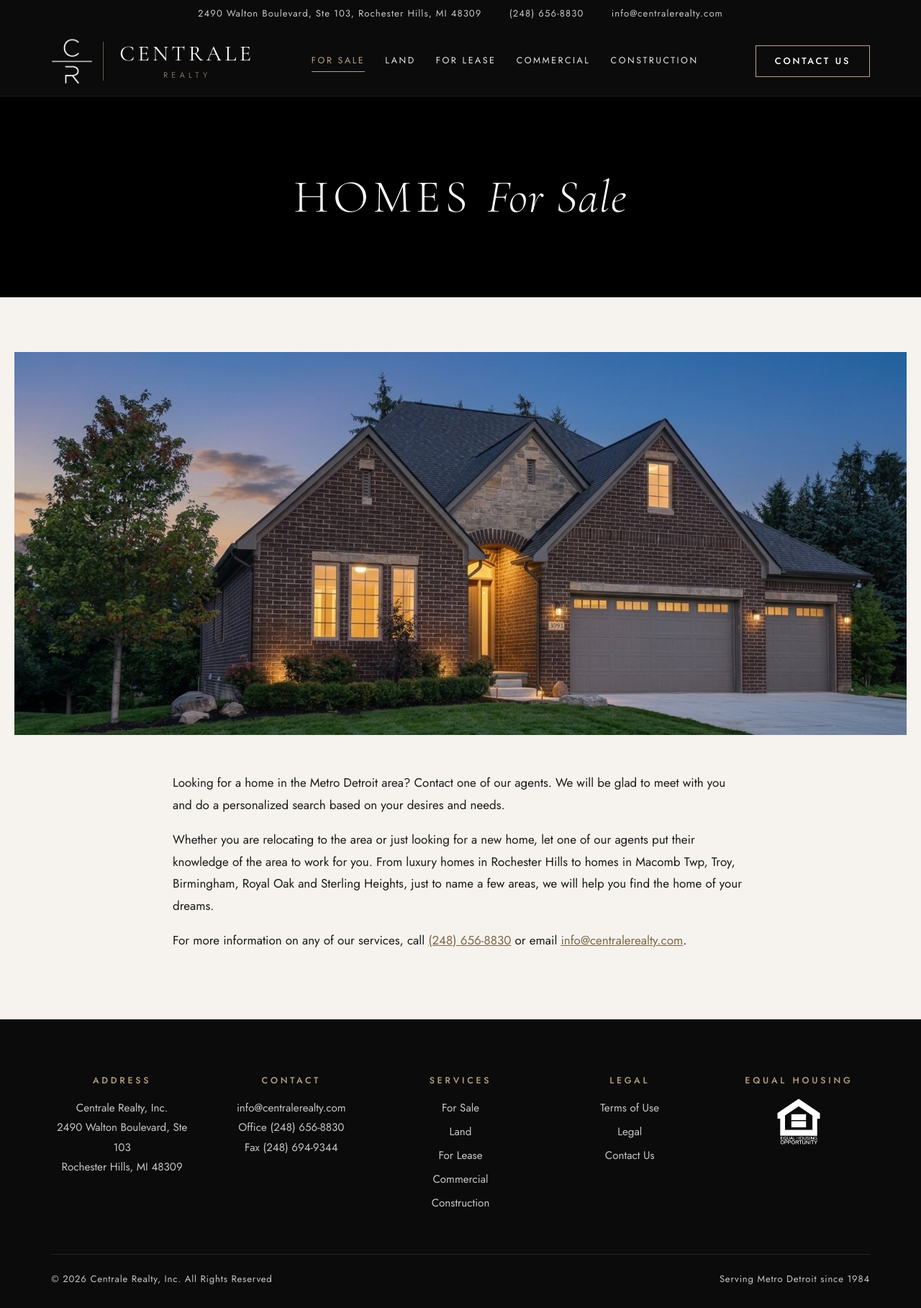
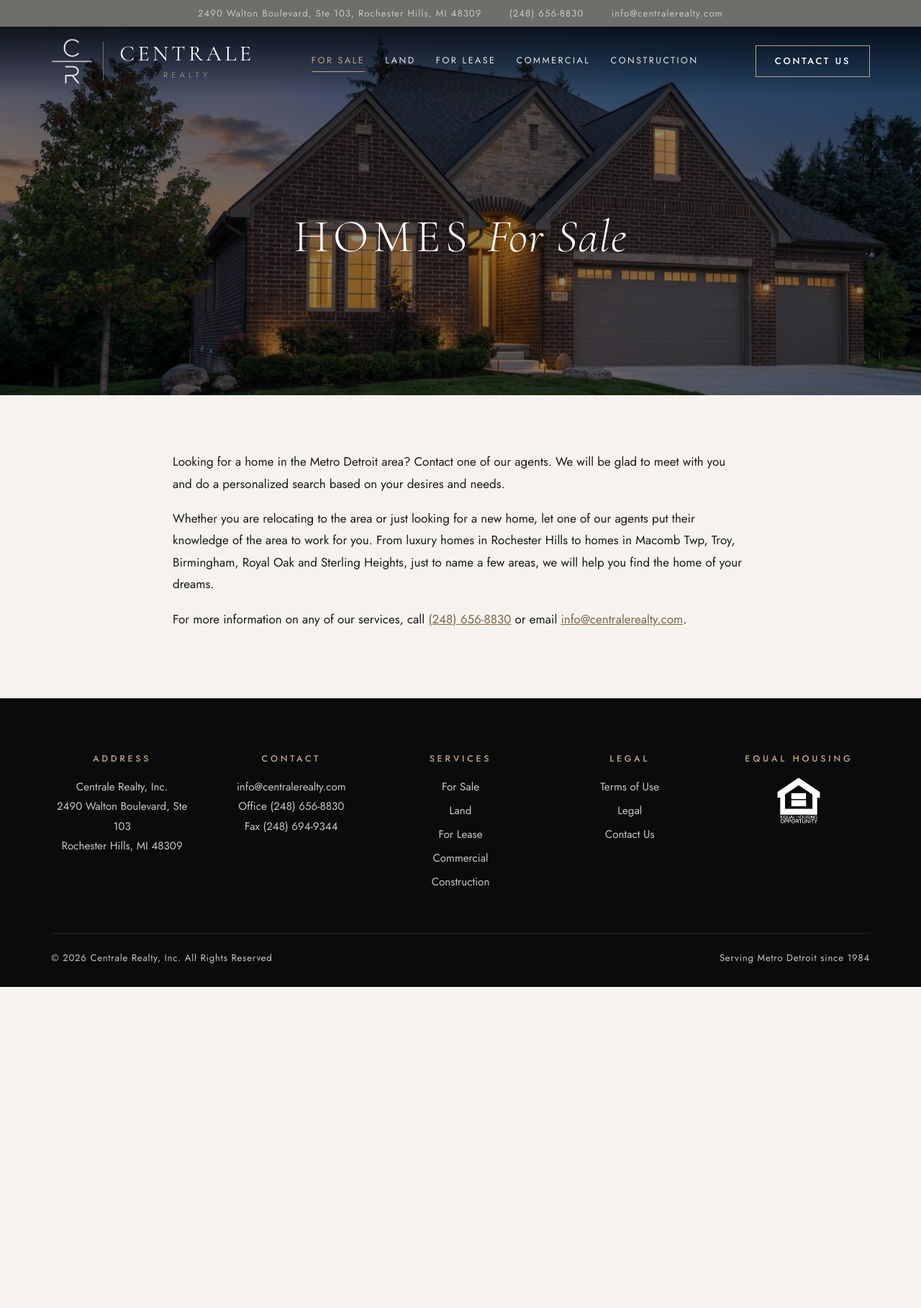
Before and after one commit to vlrandaz-max/fantastic-octo-computing-machine, a PHP site: page /centrale-realty-website-rebuild-2026/site/for-sale/ in a window 1280 px wide. Shown: the whole page at 72% size. After the commit the page ends 1371 px from the top, so only its background shows below. Run offline with PHP 8.4, Linux system fonts and the light colour scheme.

Commit message:
Inner pages: full-width hero with page title over the slideshow, like home
Co-Authored-By: Claude Sonnet 5.5 <noreply@anthropic.com>
Claude-Session: https://claude.ai/code/session_01A4gCbcwvGxdGd96NywQWgv

```diff
--- a/centrale-realty-website-rebuild-2026/site/commercial-space/index.html
+++ b/centrale-realty-website-rebuild-2026/site/commercial-space/index.html
@@ -17,7 +17,7 @@
   <link rel="apple-touch-icon" href="../assets/apple-touch-icon.png">
   <link rel="stylesheet" href="../styles.css">
 </head>
-<body class="inner">
+<body class="inner overlay">
   <a class="skip" href="#main">Skip to content</a>
   <div class="topbar"><div class="wrap"><span class="addr">2490 Walton Boulevard, Ste 103, Rochester Hills, MI 48309</span><a href="tel:+12486568830">(248) 656-8830</a><a href="mailto:info@centralerealty.com">info@centralerealty.com</a></div></div>
   <header class="site-header">
@@ -30,9 +30,8 @@
     </div>
   </header>
   <main id="main">
-    <section class="page-title"><h1>Commercial <em>Space</em></h1></section>
+    <section class="hero page-hero" aria-labelledby="page-title"><img src="../assets/images/office-banner.jpg" alt="Two-storey brick and stone office building at 2490 Walton Boulevard, Rochester Hills" width="1600" height="686"><div class="hero-copy"><h1 id="page-title">Commercial <em>Space</em></h1></div></section>
     <section class="page-body">
-      <figure class="banner wrap"><img src="../assets/images/office-banner.jpg" alt="Two-storey brick and stone office building at 2490 Walton Boulevard, Rochester Hills" width="1600" height="686"></figure>
       <div class="wrap"><div class="prose">
       <p>We offer Metro Detroit area commercial properties. If you are looking for office space near Automation Alley, with close proximity to I-75, M-59, Chrysler Headquarters and most major job hubs, take a look at what we have to offer in Rochester Hills and Auburn Hills.</p>
     <p>For other properties and areas, contact one of our agents to conduct a search to meet your needs.</p>
--- a/centrale-realty-website-rebuild-2026/site/construction-services/index.html
+++ b/centrale-realty-website-rebuild-2026/site/construction-services/index.html
@@ -17,7 +17,7 @@
   <link rel="apple-touch-icon" href="../assets/apple-touch-icon.png">
   <link rel="stylesheet" href="../styles.css">
 </head>
-<body class="inner">
+<body class="inner overlay">
   <a class="skip" href="#main">Skip to content</a>
   <div class="topbar"><div class="wrap"><span class="addr">2490 Walton Boulevard, Ste 103, Rochester Hills, MI 48309</span><a href="tel:+12486568830">(248) 656-8830</a><a href="mailto:info@centralerealty.com">info@centralerealty.com</a></div></div>
   <header class="site-header">
@@ -30,9 +30,8 @@
     </div>
   </header>
   <main id="main">
-    <section class="page-title"><h1>Construction <em>Services</em></h1></section>
+    <section class="hero page-hero" aria-labelledby="page-title"><div class="slides"><img src="../assets/images/slide-con-foundation.jpg" alt="Aerial view of a new home foundation with poured walls before framing" width="1600" height="686"><img src="../assets/images/slide-con-telehandler.jpg" alt="Telehandler lifting masonry to scaffolding at a home under construction" width="1600" height="686" loading="lazy"><img src="../assets/images/slide-con-new.jpg" alt="Aerial view of a finished custom home" width="1600" height="686" loading="lazy"></div><div class="hero-copy"><h1 id="page-title">Construction <em>Services</em></h1></div></section>
     <section class="page-body">
-      <figure class="banner wrap slides"><img src="../assets/images/slide-con-foundation.jpg" alt="Aerial view of a new home foundation with poured walls before framing" width="1600" height="686"><img src="../assets/images/slide-con-telehandler.jpg" alt="Telehandler lifting masonry to scaffolding at a home under construction" width="1600" height="686" loading="lazy"><img src="../assets/images/slide-con-new.jpg" alt="Aerial view of a finished custom home" width="1600" height="686" loading="lazy"></figure>
       <div class="wrap"><div class="prose">
       <p>Specializing in new construction and luxury construction across the Metro Detroit area, on your site or ours.</p>
     <ul>
--- a/centrale-realty-website-rebuild-2026/site/contact-us/index.html
+++ b/centrale-realty-website-rebuild-2026/site/contact-us/index.html
@@ -32,7 +32,6 @@
   <main id="main">
     <section class="page-title"><h1>Contact <em>Us</em></h1></section>
     <section class="page-body">
-
       <div class="wrap"><div class="prose">
       <address>Centrale Realty, Inc.<br>2490 Walton Boulevard, Ste 103, Rochester Hills, MI 48309<br>Office: <a href="tel:+12486568830">248.656.8830</a><br>Fax: 248.694.9344<br>Email: <a href="mailto:info@centralerealty.com">info@centralerealty.com</a></address>
     <p><a class="btn" href="mailto:info@centralerealty.com">Email us</a></p>
--- a/centrale-realty-website-rebuild-2026/site/for-lease/index.html
+++ b/centrale-realty-website-rebuild-2026/site/for-lease/index.html
@@ -17,7 +17,7 @@
   <link rel="apple-touch-icon" href="../assets/apple-touch-icon.png">
   <link rel="stylesheet" href="../styles.css">
 </head>
-<body class="inner">
+<body class="inner overlay">
   <a class="skip" href="#main">Skip to content</a>
   <div class="topbar"><div class="wrap"><span class="addr">2490 Walton Boulevard, Ste 103, Rochester Hills, MI 48309</span><a href="tel:+12486568830">(248) 656-8830</a><a href="mailto:info@centralerealty.com">info@centralerealty.com</a></div></div>
   <header class="site-header">
@@ -30,9 +30,8 @@
     </div>
   </header>
   <main id="main">
-    <section class="page-title"><h1>Properties <em>For Lease</em></h1></section>
+    <section class="hero page-hero" aria-labelledby="page-title"><div class="slides"><img src="../assets/images/duplex-banner.jpg" alt="Brick duplex with attached two-car garages" width="1600" height="686"><img src="../assets/images/slide-lease-kitchen.jpg" alt="Bright kitchen with gold hardware" width="1600" height="686" loading="lazy"><img src="../assets/images/slide-lease-suite.jpg" alt="Primary suite with coffered ceiling" width="1600" height="686" loading="lazy"></div><div class="hero-copy"><h1 id="page-title">Properties <em>For Lease</em></h1></div></section>
     <section class="page-body">
-      <figure class="banner wrap slides"><img src="../assets/images/duplex-banner.jpg" alt="Brick duplex with attached two-car garages" width="1600" height="686"><img src="../assets/images/slide-lease-kitchen.jpg" alt="Bright kitchen with gold hardware" width="1600" height="686" loading="lazy"><img src="../assets/images/slide-lease-suite.jpg" alt="Primary suite with coffered ceiling" width="1600" height="686" loading="lazy"></figure>
       <div class="wrap"><div class="prose">
       <p>We specialize in Metro Detroit area rentals. Whether you are relocating to the area or just looking for a new place to call home, one of our agents will be glad to help.</p>
     <p>From our luxury corporate housing in Rochester Hills to our duplexes and townhomes in Shelby Twp and Chesterfield Twp, all offer premium features such as 3 to 4 bedrooms, full basements, 1 to 3 car garages and much more.</p>
--- a/centrale-realty-website-rebuild-2026/site/for-sale/index.html
+++ b/centrale-realty-website-rebuild-2026/site/for-sale/index.html
@@ -17,7 +17,7 @@
   <link rel="apple-touch-icon" href="../assets/apple-touch-icon.png">
   <link rel="stylesheet" href="../styles.css">
 </head>
-<body class="inner">
+<body class="inner overlay">
   <a class="skip" href="#main">Skip to content</a>
   <div class="topbar"><div class="wrap"><span class="addr">2490 Walton Boulevard, Ste 103, Rochester Hills, MI 48309</span><a href="tel:+12486568830">(248) 656-8830</a><a href="mailto:info@centralerealty.com">info@centralerealty.com</a></div></div>
   <header class="site-header">
@@ -30,9 +30,8 @@
     </div>
   </header>
   <main id="main">
-    <section class="page-title"><h1>Homes <em>For Sale</em></h1></section>
+    <section class="hero page-hero" aria-labelledby="page-title"><div class="slides"><img src="../assets/images/slide-grandeur-aerial.jpg" alt="Twilight aerial view of The Grandeur" width="1600" height="686"><img src="../assets/images/slide-majestic.jpg" alt="The Majestic at twilight" width="1600" height="686" loading="lazy"><img src="../assets/images/slide-crestwood-aerial.jpg" alt="Twilight aerial view of The Crestwood" width="1600" height="686" loading="lazy"></div><div class="hero-copy"><h1 id="page-title">Homes <em>For Sale</em></h1></div></section>
     <section class="page-body">
-      <figure class="banner wrap slides"><img src="../assets/images/slide-grandeur-aerial.jpg" alt="Twilight aerial view of The Grandeur" width="1600" height="686"><img src="../assets/images/slide-majestic.jpg" alt="The Majestic at twilight" width="1600" height="686" loading="lazy"><img src="../assets/images/slide-crestwood-aerial.jpg" alt="Twilight aerial view of The Crestwood" width="1600" height="686" loading="lazy"></figure>
       <div class="wrap"><div class="prose">
       <p>Looking for a home in the Metro Detroit area? Contact one of our agents. We will be glad to meet with you and do a personalized search based on your desires and needs.</p>
     <p>Whether you are relocating to the area or just looking for a new home, let one of our agents put their knowledge of the area to work for you. From luxury homes in Rochester Hills to homes in Macomb Twp, Troy, Birmingham, Royal Oak and Sterling Heights, just to name a few areas, we will help you find the home of your dreams.</p>
--- a/centrale-realty-website-rebuild-2026/site/for-sale/vacant-land-for-sale/index.html
+++ b/centrale-realty-website-rebuild-2026/site/for-sale/vacant-land-for-sale/index.html
@@ -17,7 +17,7 @@
   <link rel="apple-touch-icon" href="../../assets/apple-touch-icon.png">
   <link rel="stylesheet" href="../../styles.css">
 </head>
-<body class="inner">
+<body class="inner overlay">
   <a class="skip" href="#main">Skip to content</a>
   <div class="topbar"><div class="wrap"><span class="addr">2490 Walton Boulevard, Ste 103, Rochester Hills, MI 48309</span><a href="tel:+12486568830">(248) 656-8830</a><a href="mailto:info@centralerealty.com">info@centralerealty.com</a></div></div>
   <header class="site-header">
@@ -30,9 +30,8 @@
     </div>
   </header>
   <main id="main">
-    <section class="page-title"><h1>Property &amp; <em>Vacant Land</em></h1></section>
+    <section class="hero page-hero" aria-labelledby="page-title"><div class="slides"><img src="../../assets/images/slide-land-aerial.jpg" alt="Aerial view of vacant land beside a neighborhood" width="1600" height="686"><img src="../../assets/images/slide-falcon-site-plan.jpg" alt="Falcon Estates site plan" width="1600" height="686" loading="lazy"><img src="../../assets/images/slide-pine-woods-site-plan.jpg" alt="Pine Woods site plan, Rochester Hills" width="1600" height="686" loading="lazy"><img src="../../assets/images/slide-pine-woods.jpg" alt="Heritage home at twilight in Pine Woods" width="1600" height="686" loading="lazy"><img src="../../assets/images/slide-falcon-estates.jpg" alt="Brick and stone home in Falcon Estates" width="1600" height="686" loading="lazy"></div><div class="hero-copy"><h1 id="page-title">Property &amp; <em>Vacant Land</em></h1></div></section>
     <section class="page-body">
-      <figure class="banner wrap slides"><img src="../../assets/images/slide-land-aerial.jpg" alt="Aerial view of vacant land beside a neighborhood" width="1600" height="686"><img src="../../assets/images/slide-falcon-site-plan.jpg" alt="Falcon Estates site plan" width="1600" height="686" loading="lazy"><img src="../../assets/images/slide-pine-woods-site-plan.jpg" alt="Pine Woods site plan, Rochester Hills" width="1600" height="686" loading="lazy"><img src="../../assets/images/slide-pine-woods.jpg" alt="Heritage home at twilight in Pine Woods" width="1600" height="686" loading="lazy"><img src="../../assets/images/slide-falcon-estates.jpg" alt="Brick and stone home in Falcon Estates" width="1600" height="686" loading="lazy"></figure>
       <div class="wrap"><div class="prose">
       <h2>Build to Suit <em>Properties</em></h2>
     <p>Looking for a peaceful setting with city conveniences? Falcon Estates Subdivision, also known as Sherwood Forest Estates, in beautiful Rochester Hills may be just what you are looking for. This luxury development is meant for busy individuals and families who want quiet surroundings close to I-75, M-59, Chrysler Headquarters, Oakland University, Meadowbrook Theatre, Village of Rochester Hills shopping and major job hubs.</p>
--- a/centrale-realty-website-rebuild-2026/site/legal/index.html
+++ b/centrale-realty-website-rebuild-2026/site/legal/index.html
@@ -32,7 +32,6 @@
   <main id="main">
     <section class="page-title"><h1><em>Legal</em></h1></section>
     <section class="page-body">
-
       <div class="wrap"><div class="prose">
       <p><em>Last updated: October 2, 2026</em></p>
     <h2>Brokerage <em>information</em></h2>
--- a/centrale-realty-website-rebuild-2026/site/styles.css
+++ b/centrale-realty-website-rebuild-2026/site/styles.css
@@ -56,8 +56,8 @@ p{margin:0 0 1.1rem}
 .nav-contact{display:none}
 .menu-toggle,.burger{display:none}
 .site-header .btn{padding:.9rem 1.6rem;color:#fff}
-.home .site-header{position:absolute;inset:auto 0 auto 0;background:linear-gradient(180deg,rgba(0,0,0,.72),rgba(0,0,0,0));border-bottom:0}
-.home .topbar{position:relative;z-index:31;background:rgba(0,0,0,.55)}
+.home .site-header,.overlay .site-header{position:absolute;inset:auto 0 auto 0;background:linear-gradient(180deg,rgba(0,0,0,.72),rgba(0,0,0,0));border-bottom:0}
+.home .topbar,.overlay .topbar{position:relative;z-index:31;background:rgba(0,0,0,.55)}
 
 /* Home hero with video */
 .hero{position:relative;min-height:clamp(560px,100vh,900px);display:grid;place-items:center;text-align:center;color:#fff;background:#000;overflow:hidden;isolation:isolate}
@@ -122,7 +122,11 @@ p{margin:0 0 1.1rem}
 .page-body{padding-block:clamp(40px,6vw,88px);background:var(--cream)}
 .banner{margin:0 auto clamp(28px,4vw,56px)}
 .slides{position:relative;aspect-ratio:1600/686;overflow:hidden;background:#000}
-.slides img{position:absolute;inset:0;height:100%;opacity:0;animation:slidefade 15s infinite}
+.page-hero{min-height:clamp(440px,64vh,640px)}
+.page-hero .hero-copy{padding:170px var(--gutter) 80px}
+.page-hero h1{font-size:clamp(2.2rem,5vw,4rem)}
+.page-hero .slides{position:absolute;inset:0;aspect-ratio:auto;z-index:-2}
+.slides img{position:absolute;inset:0;width:100%;height:100%;object-fit:cover;opacity:0;animation:slidefade 15s infinite}
 .slides img:nth-child(2){animation-delay:5s}.slides img:nth-child(3){animation-delay:10s}
 @keyframes slidefade{0%{opacity:0}7%{opacity:1}33%{opacity:1}40%{opacity:0}100%{opacity:0}}
 .banner img,.banner video{display:block;width:100%;aspect-ratio:1600/686;object-fit:cover;background:#000}
--- a/centrale-realty-website-rebuild-2026/site/terms-of-use/index.html
+++ b/centrale-realty-website-rebuild-2026/site/terms-of-use/index.html
@@ -32,7 +32,6 @@
   <main id="main">
     <section class="page-title"><h1>Terms <em>of Use</em></h1></section>
     <section class="page-body">
-
       <div class="wrap"><div class="prose">
       <p><em>Last updated: October 2, 2026</em></p>
     <p>Please read these Terms of Use (the &ldquo;Terms&rdquo;) carefully. By accessing or using centralerealty.com, including its mobile version and any related tools or services (the &ldquo;Site&rdquo;), you agree to these Terms. If you do not agree, please do not use the Site.</p>
```
Also changed, not shown: centrale-realty-website-rebuild-2026/site/assets/images/slide-falcon-site-plan.jpg, centrale-realty-website-rebuild-2026/site/assets/images/slide-pine-woods-site-plan.jpg.
